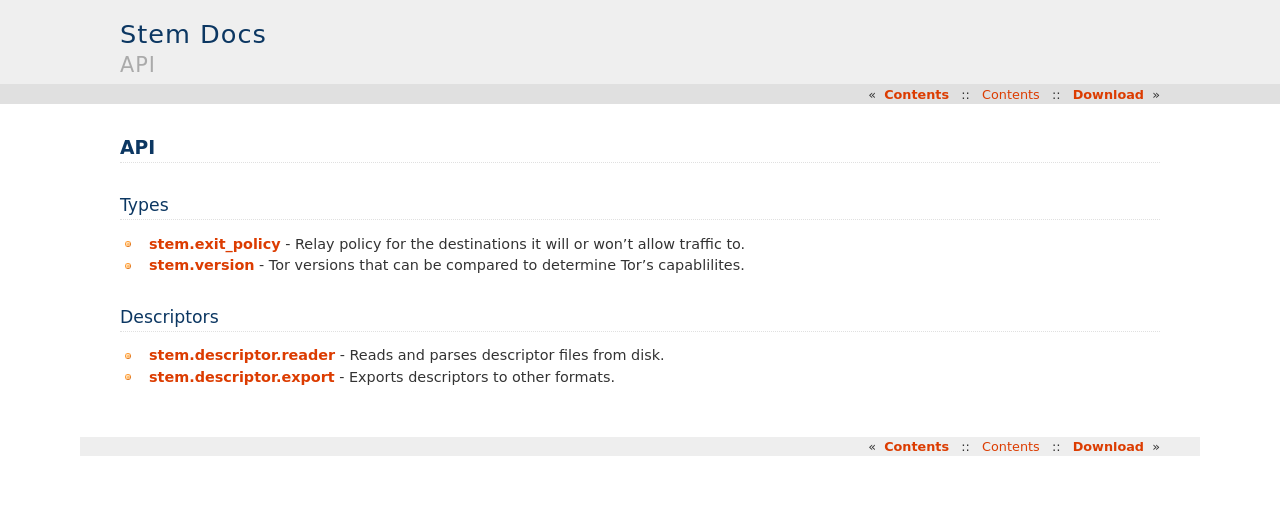
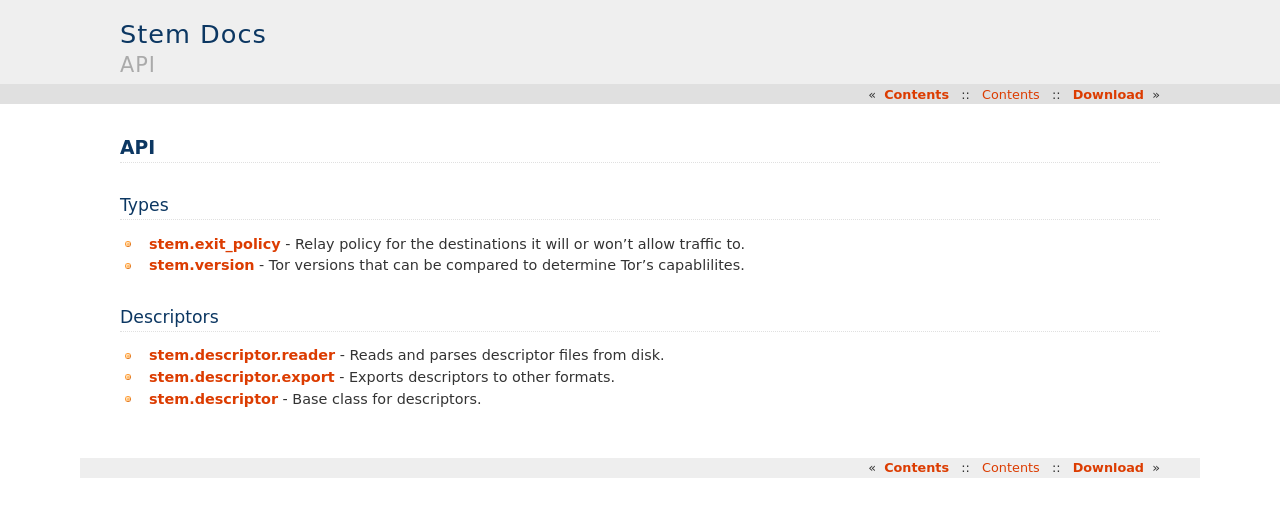
Before and after one commit to torproject/stem, a Sphinx documentation site: the page built from docs/api.rst, in a window 1280 px wide. Shown: the top 517 px of the page. Built offline with Sphinx 7.4.7, drawn with Linux system fonts in a browser that asks for light colours.

Commit message:
Revised API docs for stem.descriptor

```diff
--- a/docs/api.rst
+++ b/docs/api.rst
@@ -12,3 +12,5 @@
 
 * `stem.descriptor.reader <descriptor/reader.html>`_ - Reads and parses descriptor files from disk.
 * `stem.descriptor.export <descriptor/export.html>`_ - Exports descriptors to other formats.
+
+* `stem.descriptor <descriptor/descriptor.html>`_ - Base class for descriptors.
--- a/docs/contents.rst
+++ b/docs/contents.rst
@@ -11,5 +11,7 @@
    descriptor/export
    descriptor/reader
 
+   descriptor/descriptor
+
    types/exit_policy
    types/version
--- /dev/null
+++ b/docs/descriptor/descriptor.rst
@@ -0,0 +1,4 @@
+Descriptor
+==========
+
+.. automodule:: stem.descriptor.__init__
```
Also changed, not shown: 1 other file.
